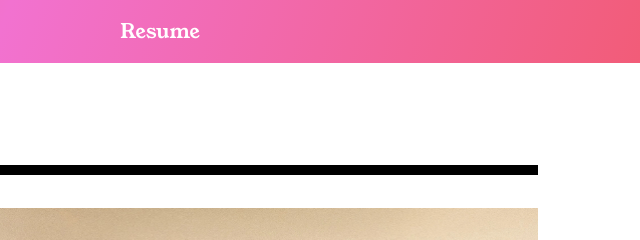
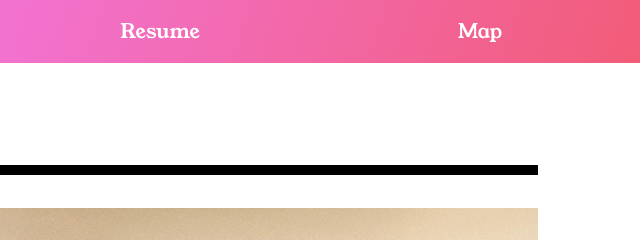
Before and after one commit to ahussain33/Project3, a plain HTML site: page peacocks.html in a window 1280 px wide. Shown: the top 240 px of the page, 640-1280 px from the left. Drawn offline with Linux system fonts and the light colour scheme; a web font is replaced by a local one.

Commit message:
Update peacocks.html

```diff
--- a/peacocks.html
+++ b/peacocks.html
@@ -16,7 +16,7 @@
           <li><a href="aboutme.html">About Me</a></li>
           <li><a href="peacocks.html">Peacocks</a></li>
           <li><a href="index.html">Resume</a></li>
-          <li><a href="map.html"></a></li>
+          <li><a href="map.html">Map</a></li>
         </ul>
       </nav>
     </header>
```
